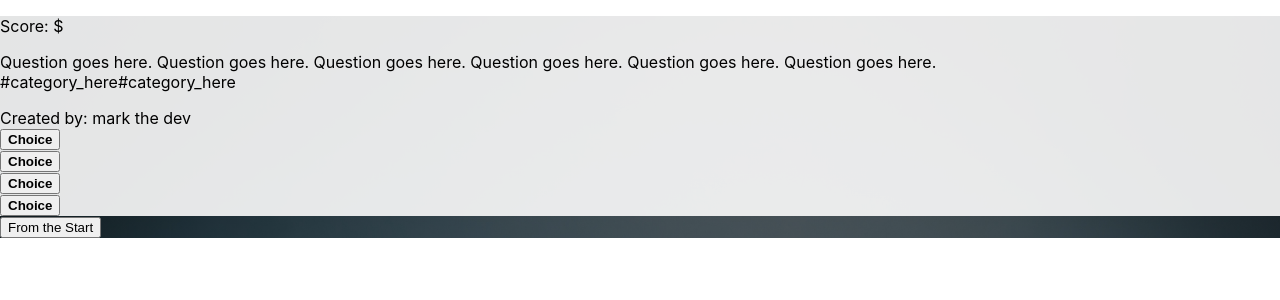
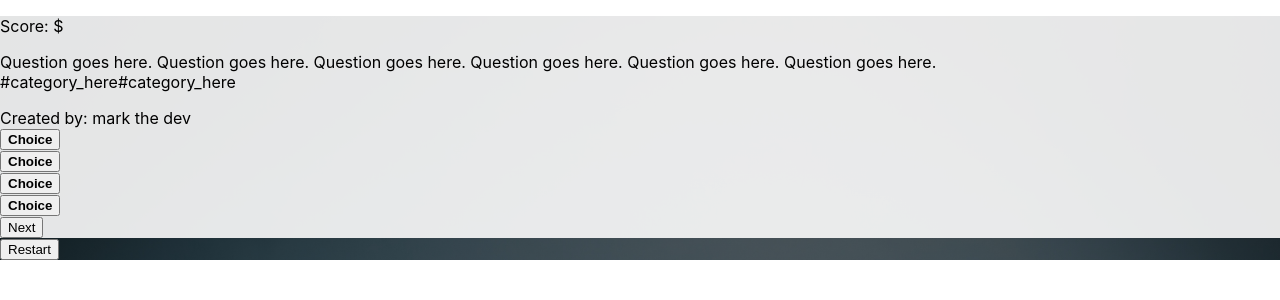
Before and after one commit to shoshin-programmer/quiz_app, a Next.js app: page /test in a window 1280 px wide. Shown: the top 300 px of the page. Built offline with nearby package versions, Linux system fonts and the light colour scheme.

Commit message:
added next button

```diff
--- a/components/QuestionCard.tsx
+++ b/components/QuestionCard.tsx
@@ -24,10 +24,15 @@ const QuestionCard = () => {
           <Choice choice={"Choice"} answer={true} />
           <Choice choice={"Choice"} />
           <Choice choice={"Choice"} />
+          <div className="col-6 u-center">
+            <Link href="#">
+              <button className="btn btn-xsmall btn-info w-100">Next</button>
+            </Link>
+          </div>
         </div>
       </div>
       <Link href="/">
-        <button className="btn btn-xsmall btn-danger">From the Start</button>
+        <button className="btn btn-xsmall btn-danger">Restart</button>
       </Link>
     </>
   );
@@ -37,7 +42,7 @@ const Choice = (props) => {
   return (
     <div className="col-6 u-center">
       <button
-        className={`btn btn-dark mb-1 w-100 ${
+        className={`btn btn-dark mb-1 w-100 btn-small ${
           props.answer ? "btn-success" : "outline"
         }`}
       >
```
